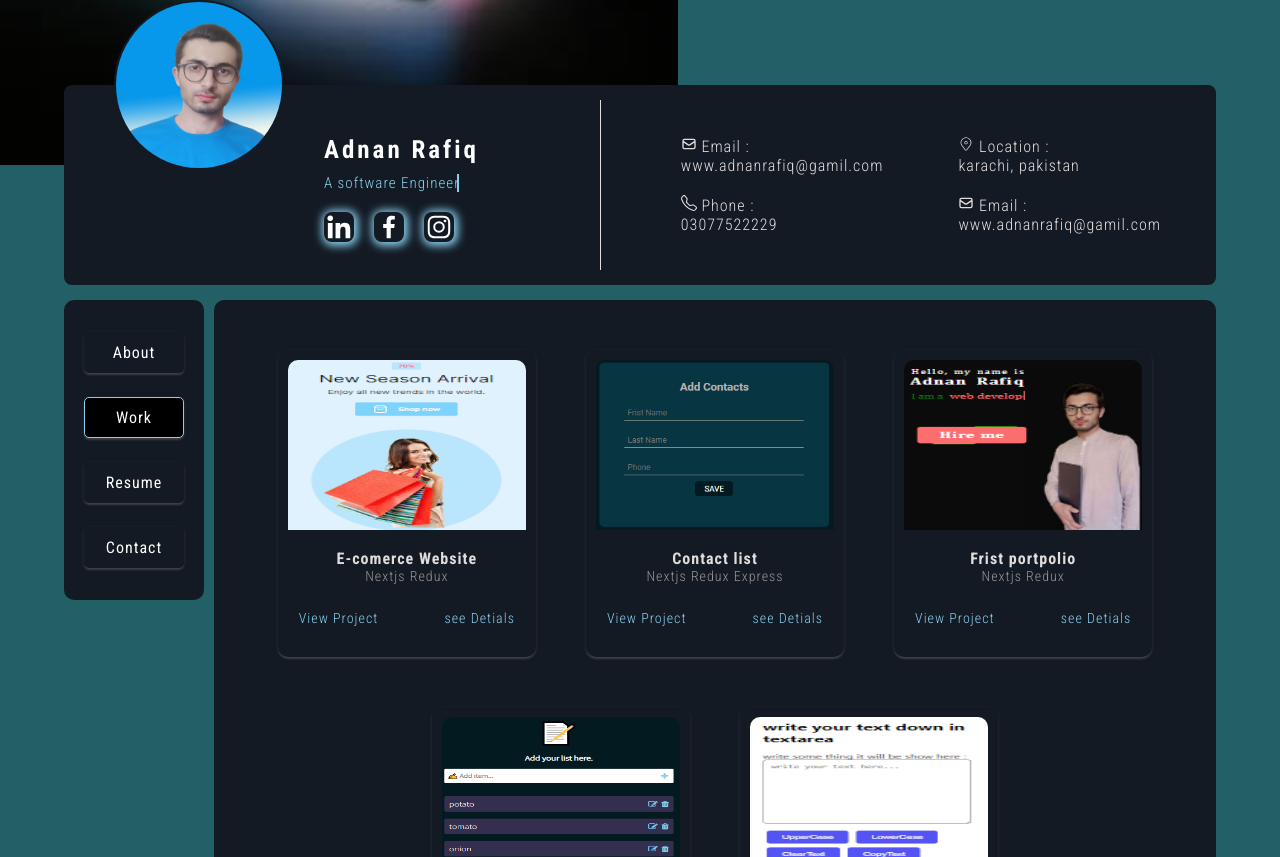
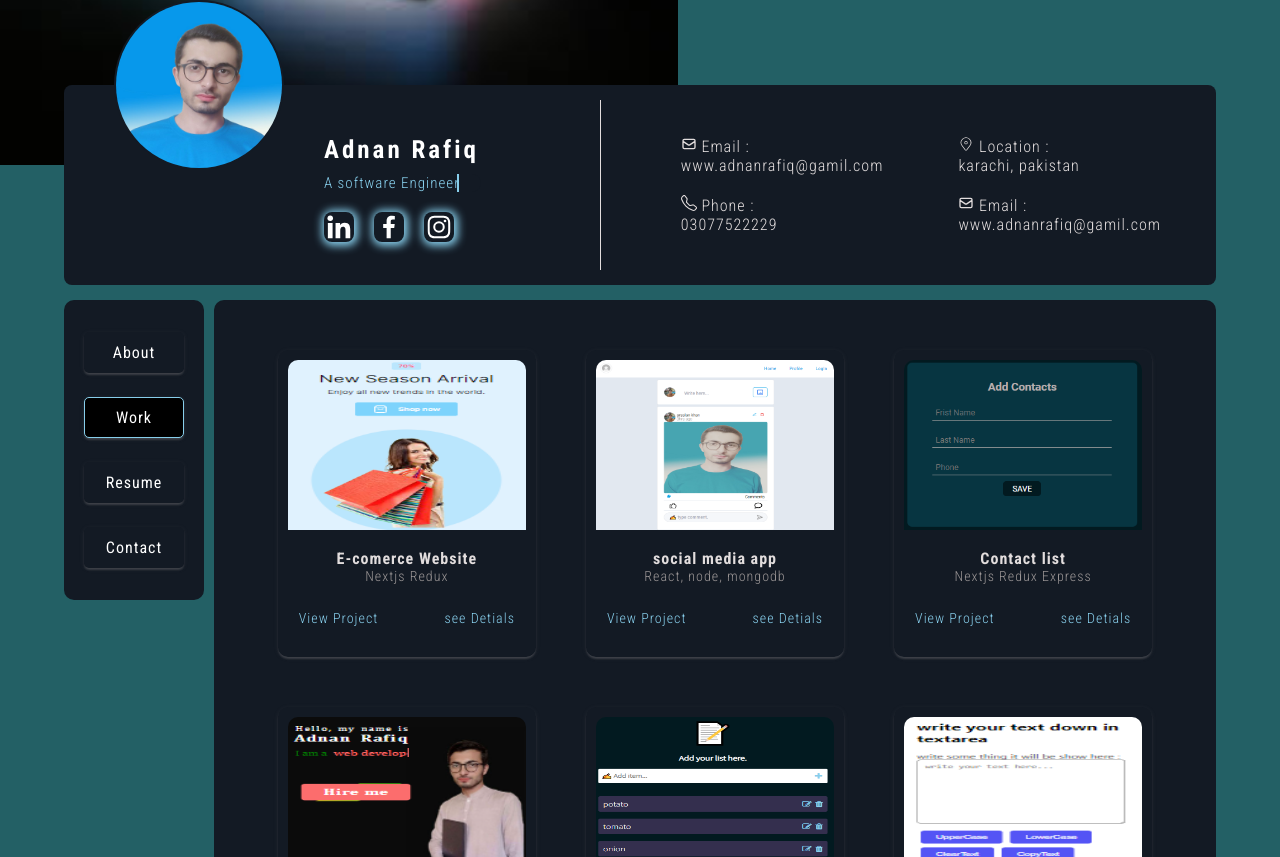
Before and after one commit to Adnanyousafzai21/adnanportfolio, a React (Vite) app: page /pages/work in a window 1280 px wide. Shown: the part 315-1172 px from the top of the page. Built offline with nearby package versions, Linux system fonts and the light colour scheme.

Commit message:
last commit

```diff
--- a/src/pages/Work.jsx
+++ b/src/pages/Work.jsx
@@ -16,17 +16,17 @@ const Work = () => {
       discription:
         "I made this website with tailwind css Nextjs , redux I also created the same project with react redux and tailwind css but not published yet",
     },
-    // {
-    //   id: 7,
+    {
+      id: 7,
 
-    //   imag: "/images/social media.PNG",
-    //   link: "https://socailmediaapp.vercel.app/",
-    //   proname: "social media app",
-    //   techname: "React, node, mongodb",
-    //   discription:
-    //     "this is under development is has still have some functionalty missing comming verry soon",
+      imag: "/images/social media.PNG",
+      link: "https://socailmediaapp.vercel.app/",
+      proname: "social media app",
+      techname: "React, node, mongodb",
+      discription:
+        "this is under development is has still have some functionalty missing comming verry soon",
 
-    // },
+    },
     {
       id: 2,
       imag: "/images/addcontact.PNG",
```
